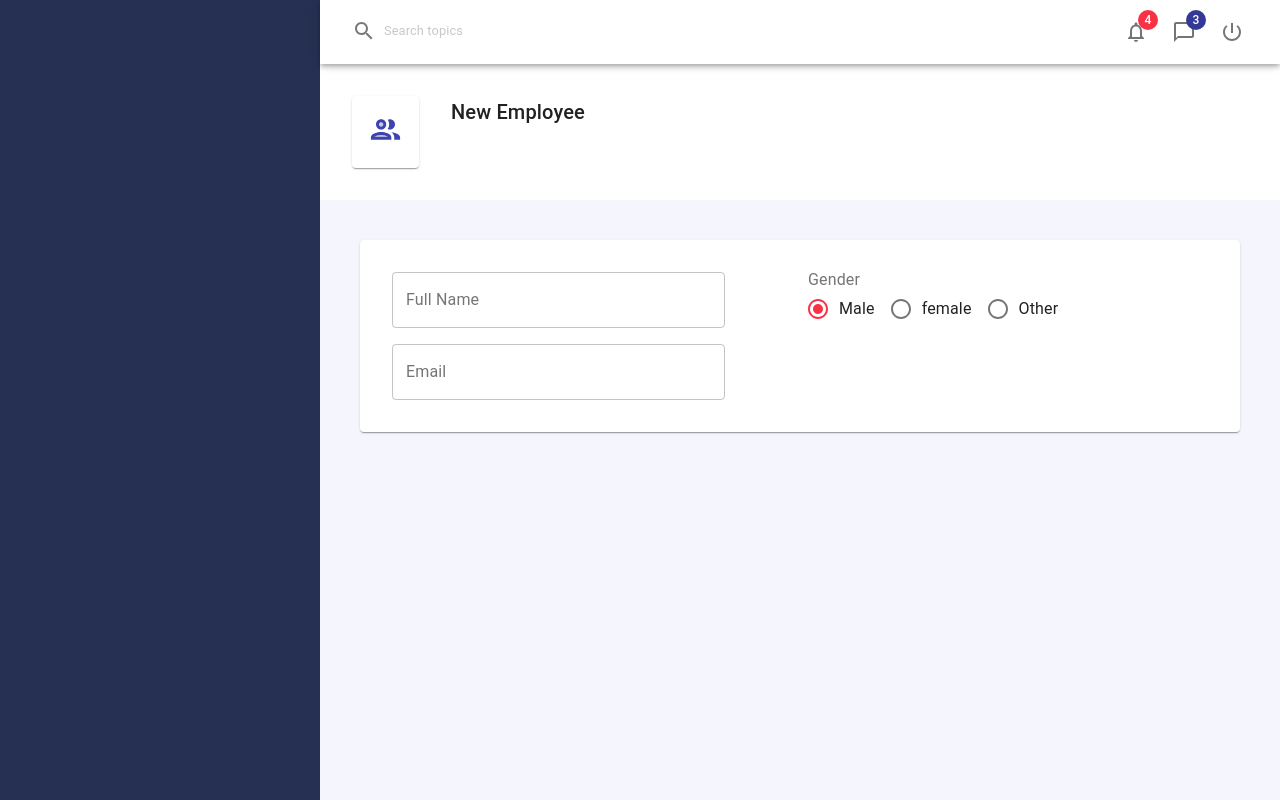
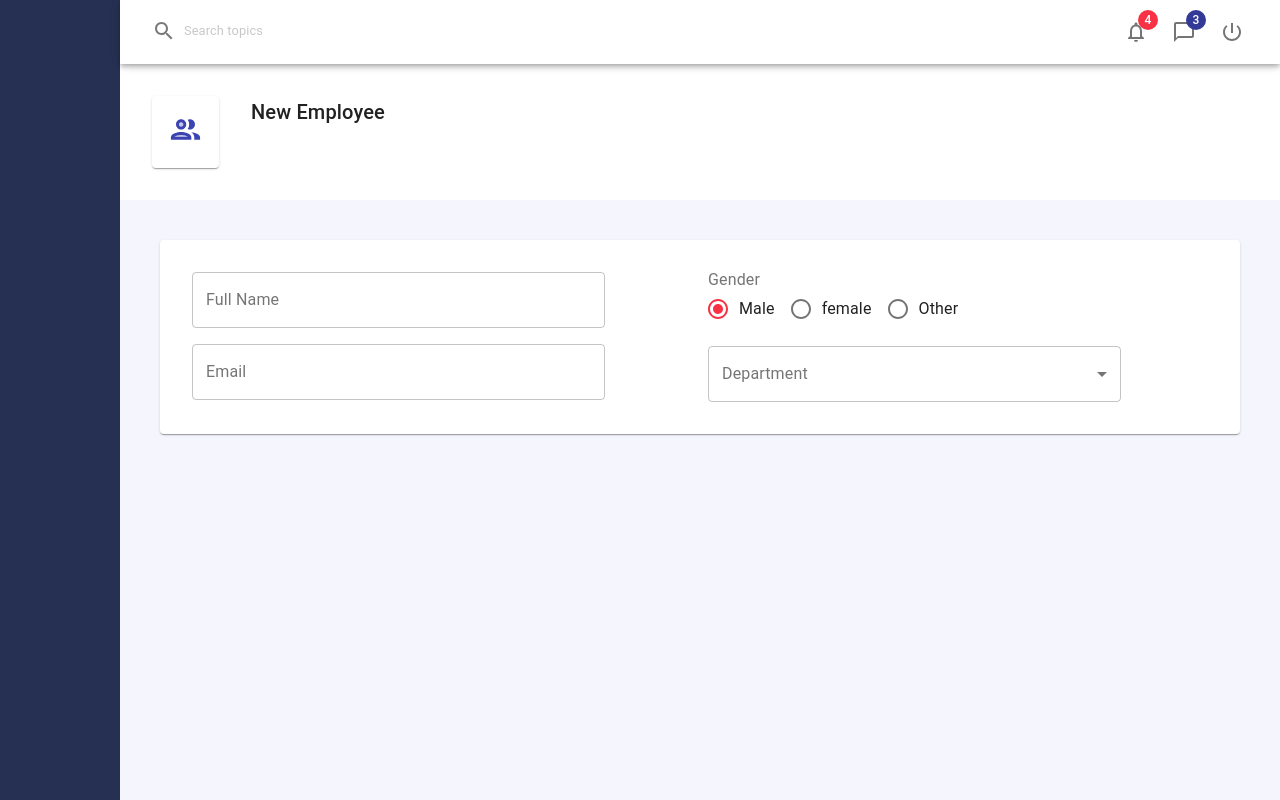
Before and after one commit to jhonnybaltros/React-System-With-MaterialUi, a React (Create React App) app: page / in a window 1280 px wide. Built offline with nearby package versions, Linux system fonts and the light colour scheme.

Commit message:
dropdown menu

```diff
--- a/src/App/App.js
+++ b/src/App/App.js
@@ -31,7 +31,7 @@ const theme = createMuiTheme({
 
 const useStyles = makeStyles({
   appMain:{
-    paddingLeft: '320px',
+    paddingLeft: '120px',
     width:'100%'
   }
 })
--- a/src/Components/SideMenu.js
+++ b/src/Components/SideMenu.js
@@ -9,7 +9,7 @@ const style = {
         flexDirection:'colum',
         position: 'absolute',
         left: '0px',
-        width: '320px',
+        width: '120px',
         height: '100%',
         backgroundColor: '#253053'
     }
--- a/src/Components/controls/Controls.js
+++ b/src/Components/controls/Controls.js
@@ -1,9 +1,11 @@
 import Input from './Input'
 import RadioGroup from './RadioGroup'
+import Select from './Select'
 
 const Controls = {
     Input,
-    RadioGroup
+    RadioGroup,
+    Select
 }
 
 export default Controls;
--- /dev/null
+++ b/src/Components/controls/Select.js
@@ -0,0 +1,27 @@
+import { FormControl, InputLabel, MenuItem, Select as MuiSelect } from '@material-ui/core';
+import React from 'react'
+
+export default function Select(props) {
+
+    const {name, label, value, onChange, options} = props;
+
+    return (
+       <FormControl
+       variant="outlined"
+       >
+        <MuiSelect
+        label = {label}
+        name={name}
+        value= {value}
+        onChange={onChange}>
+            <MenuItem value="none"></MenuItem>
+            {
+                options.map(
+                    item =>(<MenuItem key={item.id} value={item.id}>{item.title}</MenuItem>)
+                )
+            }
+        </MuiSelect>
+        <InputLabel>{label}</InputLabel>
+       </FormControl>
+    )
+}
--- a/src/Components/useForm.js
+++ b/src/Components/useForm.js
@@ -36,7 +36,7 @@ export  function Form(props) {
     const classes = useStyles();
 
     return (
-        <form className={classes.root}>
+        <form className={classes.root} autoComplete="off">
             {props.children}
         </form>
     )
--- a/src/pages/Employees/EmployeeForm.js
+++ b/src/pages/Employees/EmployeeForm.js
@@ -1,13 +1,8 @@
-import { FormControl,
-        FormControlLabel,
-        FormLabel,
-        Grid,
-        makeStyles,
-        RadioGroup,
-        TextField, Radio } from '@material-ui/core';
+import { Grid, } from '@material-ui/core';
 import React, {useState, useEffect} from 'react'
 import Controls from '../../Components/controls/Controls';
 import {useForm, Form} from '../../Components/useForm';
+import * as employeeService from '../../services/employeeService'
 
 const genderItems = [
     {id:'male', title:'Male'},
@@ -22,7 +17,7 @@ const initialFValues ={
     mobile: '',
     city: '',
     gender:'male',
-    departmentID:'',
+    departmentId:'',
     hireDate: new Date(),
     isPermanent:false,
 }
@@ -62,6 +57,13 @@ export default function EmployeeForm() {
                    onChange={handleInputChange}
                    items={genderItems}
                    />
+                   <Controls.Select
+                   name="departmentId"
+                   label="Department"
+                   value={values.departmentId}
+                   onChange = {handleInputChange}
+                   options={employeeService.getDepartmentCollection()}
+                   />
                 </Grid>
           </Grid>
           </Form>
--- /dev/null
+++ b/src/services/employeeService.js
@@ -0,0 +1,6 @@
+export const getDepartmentCollection = ()=>([
+    { id: '1', title: 'Development' },
+    { id: '2', title: 'Marketing' },
+    { id: '3', title: 'Accounting' },
+    { id: '4', title: 'HR' },
+])
```
